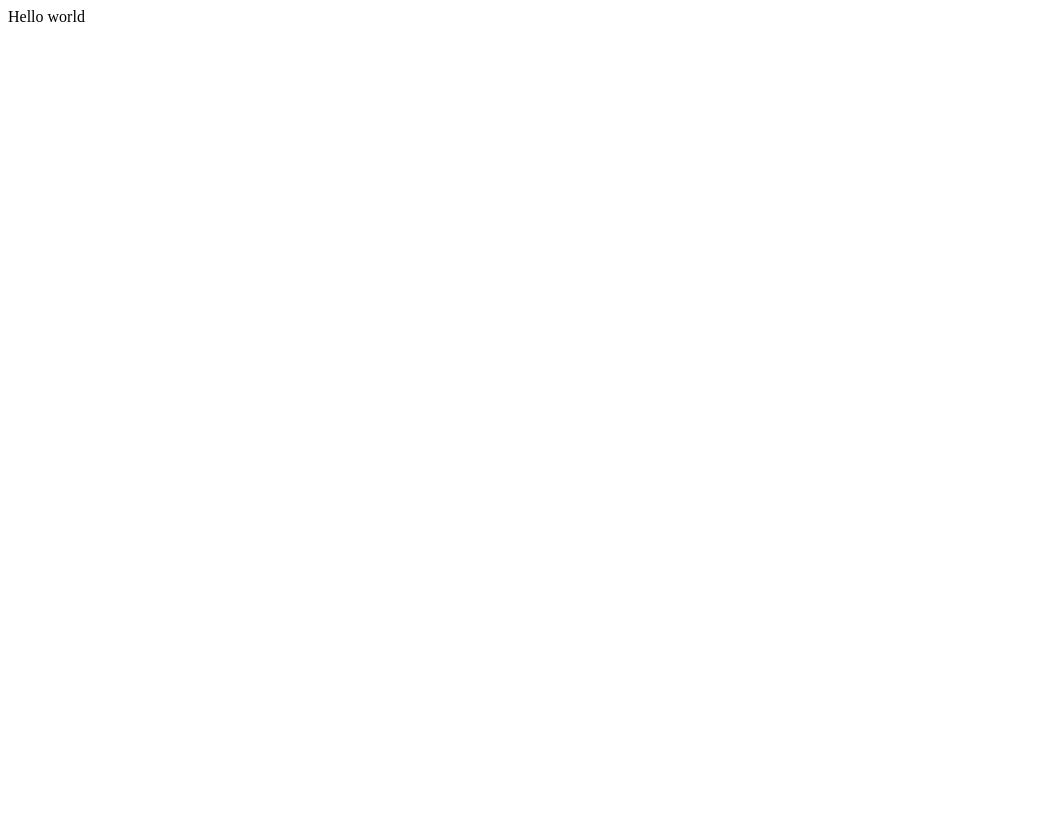
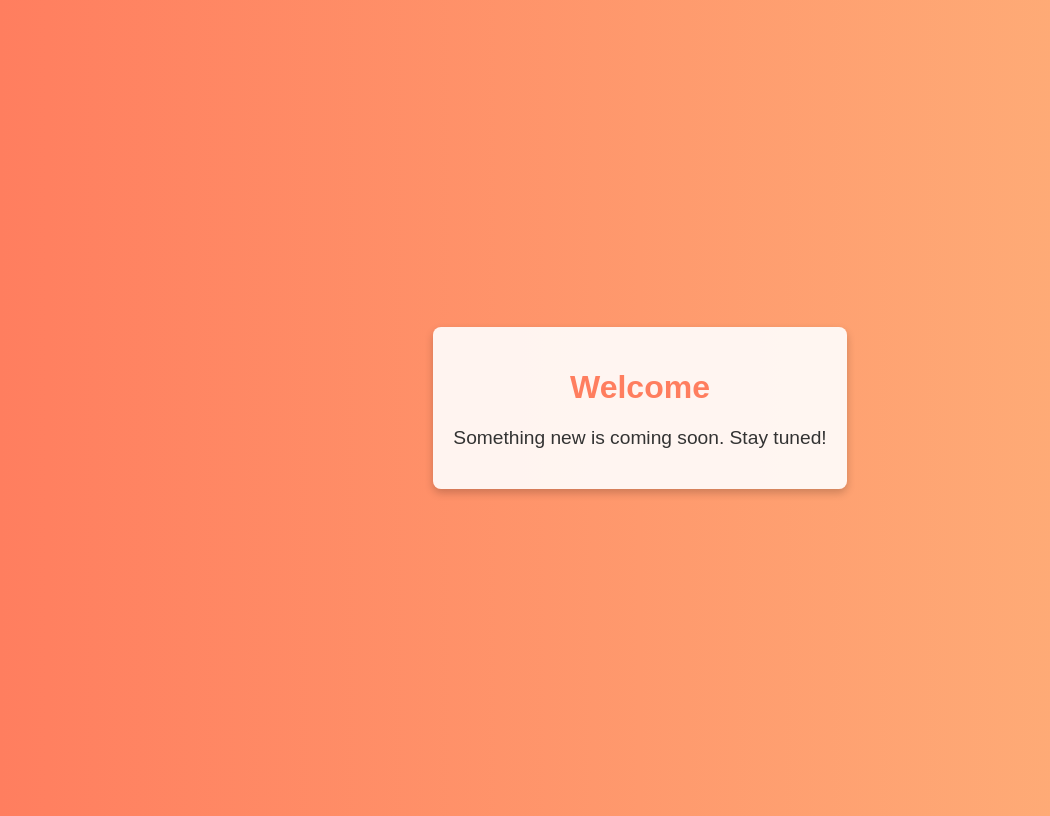
Before and after one commit to abhiyt/abhiyt.github.io, a plain HTML site: page index.html in a window 1280 px wide. Shown: the whole page, without its empty margins (0-1050 px from the left). Drawn offline with Linux system fonts and the light colour scheme.

Commit message:
Update index.html

```diff
--- a/index.html
+++ b/index.html
@@ -1 +1,39 @@
-Hello world
+<!DOCTYPE html>
+<html lang="en">
+<head>
+    <meta charset="UTF-8">
+    <meta name="viewport" content="width=device-width, initial-scale=1.0">
+    <title>Welcome</title>
+    <style>
+        body {
+            display: flex;
+            justify-content: center;
+            align-items: center;
+            height: 100vh;
+            background: linear-gradient(to right, #ff7e5f, #feb47b);
+            font-family: Arial, sans-serif;
+            text-align: center;
+            color: white;
+        }
+        .container {
+            padding: 20px;
+            background: rgba(255, 255, 255, 0.9);
+            box-shadow: 0 4px 8px rgba(0, 0, 0, 0.2);
+            border-radius: 8px;
+            color: #333;
+        }
+        h1 {
+            color: #ff7e5f;
+        }
+        p {
+            font-size: 1.2em;
+        }
+    </style>
+</head>
+<body>
+    <div class="container">
+        <h1>Welcome</h1>
+        <p>Something new is coming soon. Stay tuned!</p>
+    </div>
+</body>
+</html>
```
